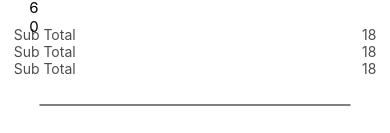
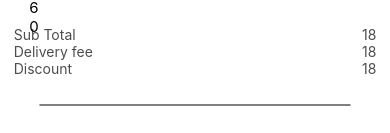
Before and after one commit to Emmanuelitgit/online-pharmacy, a React Native app: screen / in a window 390 px wide. Shown: the part 162-295 px from the top of the page. Built offline with nearby package versions, Linux system fonts and the light colour scheme.

Commit message:
cart-screen

```diff
--- a/Screens/Home/CartScreen.jsx
+++ b/Screens/Home/CartScreen.jsx
@@ -49,11 +49,11 @@ const CartScreen = () => {
                 <Text style={styles.priceInfoValue}>18</Text>
             </View>
             <View style={styles.priceInfo}>
-                <Text style={styles.priceInfoText}>Sub Total</Text>
+                <Text style={styles.priceInfoText}>Delivery fee</Text>
                 <Text style={styles.priceInfoValue}>18</Text>
             </View>
             <View style={styles.priceInfo}>
-               <Text style={styles.priceInfoText}>Sub Total</Text>
+               <Text style={styles.priceInfoText}>Discount</Text>
                <Text style={styles.priceInfoValue}>18</Text>
             </View>
         </View>
```
